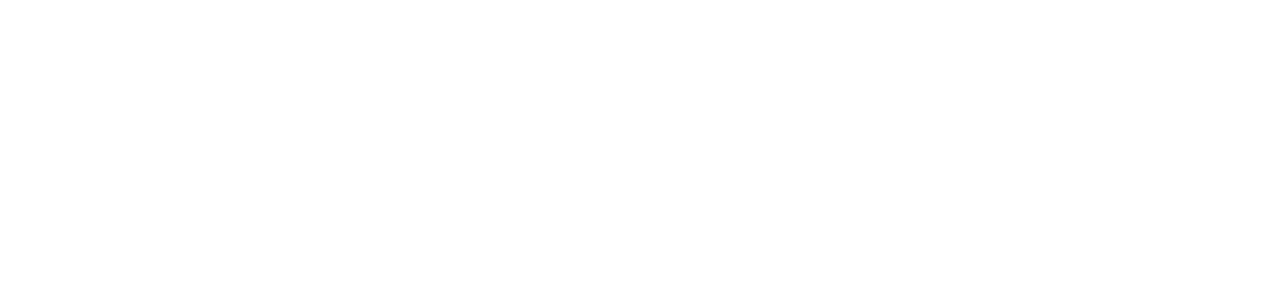
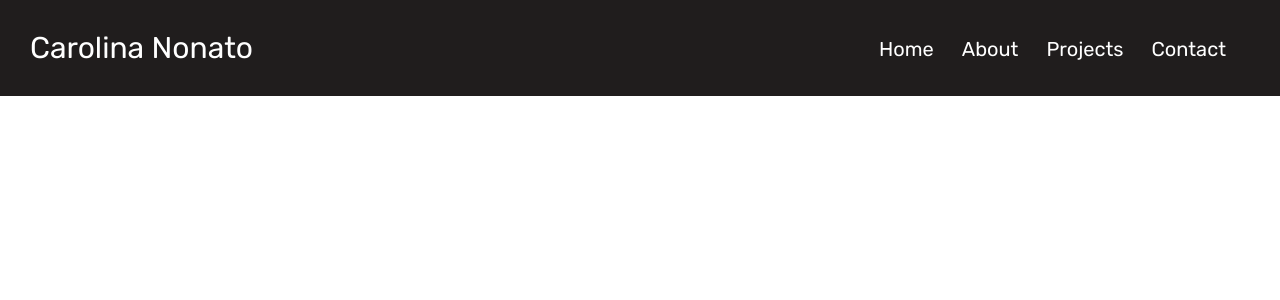
Before and after one commit to carolinanonato/portfolio, a React (Create React App) app: page / in a window 1280 px wide. Shown: the top 300 px of the page. Built offline with nearby package versions, Linux system fonts and the light colour scheme.

Commit message:
nav first style

```diff
--- a/src/App.js
+++ b/src/App.js
@@ -1,10 +1,11 @@
 import './App.css';
+import Header from './components/Header/Header';
 
 function App() {
   return (
-    <div className="App">
-
-    </div>
+    <>
+      <Header />
+    </>
   );
 }
 
--- /dev/null
+++ b/src/components/Header/Header.css
@@ -0,0 +1,50 @@
+.navigation {
+    display: flex;
+    justify-content: space-between;
+    align-items: center;
+    padding-top: 30px;
+    padding-bottom: 30px;
+    background-color: rgb(32, 29, 29);
+    color: white;
+
+
+}
+
+.logo {
+    margin-left: 30px;
+    font-size: 30px;
+
+}
+
+.menu-items {
+    text-decoration: none;
+    list-style-type: none;
+    display: flex;
+    flex-direction: row;
+}
+
+.item {
+    margin-right: 20px;
+    font-size: 20px;
+
+}
+
+.last {
+    margin-right: 50px;
+}
+
+
+a {
+    outline: none;
+    text-decoration: none;
+    padding: 2px 1px 0;
+    color: white !important;
+    border: 3px solid transparent;
+
+}
+
+a:focus,
+a:hover {
+    border-bottom: 3px solid rgb(92, 17, 17);
+
+}
--- /dev/null
+++ b/src/components/Header/Header.js
@@ -0,0 +1,20 @@
+import React from 'react'
+import './Header.css'
+
+export default function Header() {
+    return (
+        <div className="navigation">
+            <div className="logo">Carolina Nonato</div>
+
+            <div className="menu">
+                <ul className="menu-items">
+                    <a href="" className="item">Home</a>
+                    <a href="" className="item">About</a>
+                    <a href="" className="item">Projects</a>
+                    <a href="" className="item last">Contact</a>
+                </ul>
+            </div>
+
+        </div>
+    )
+}
```
